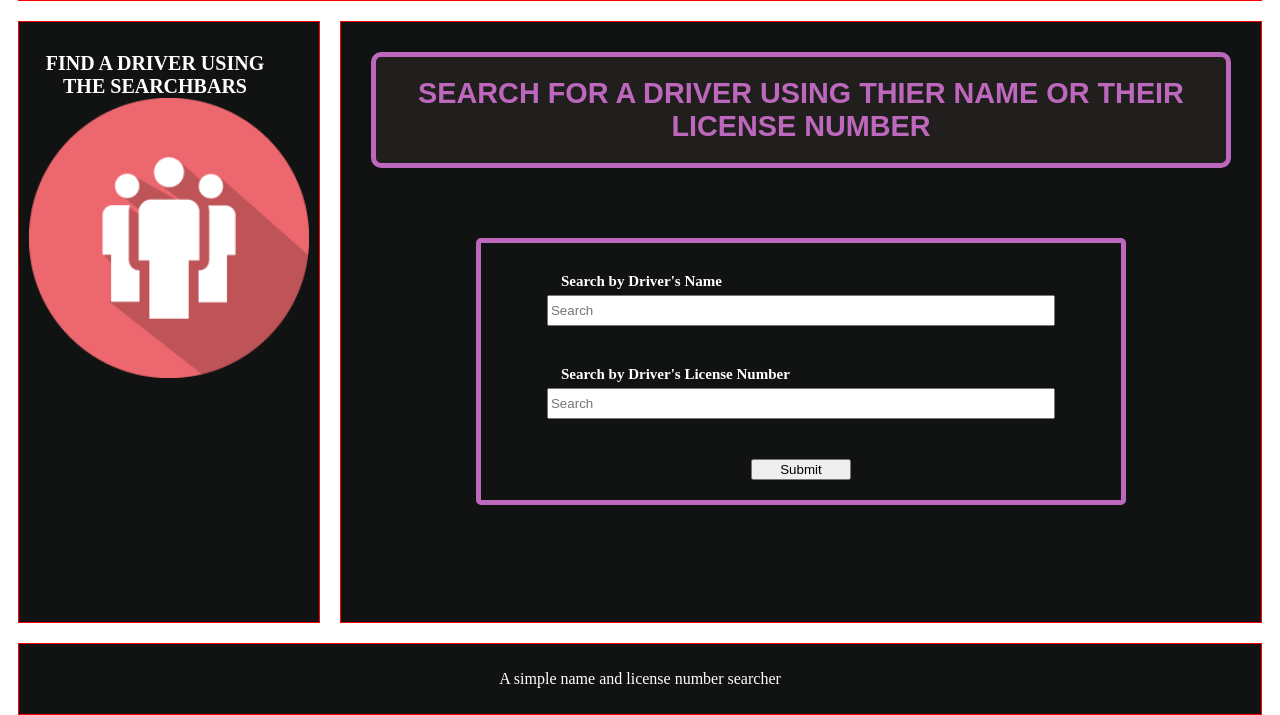
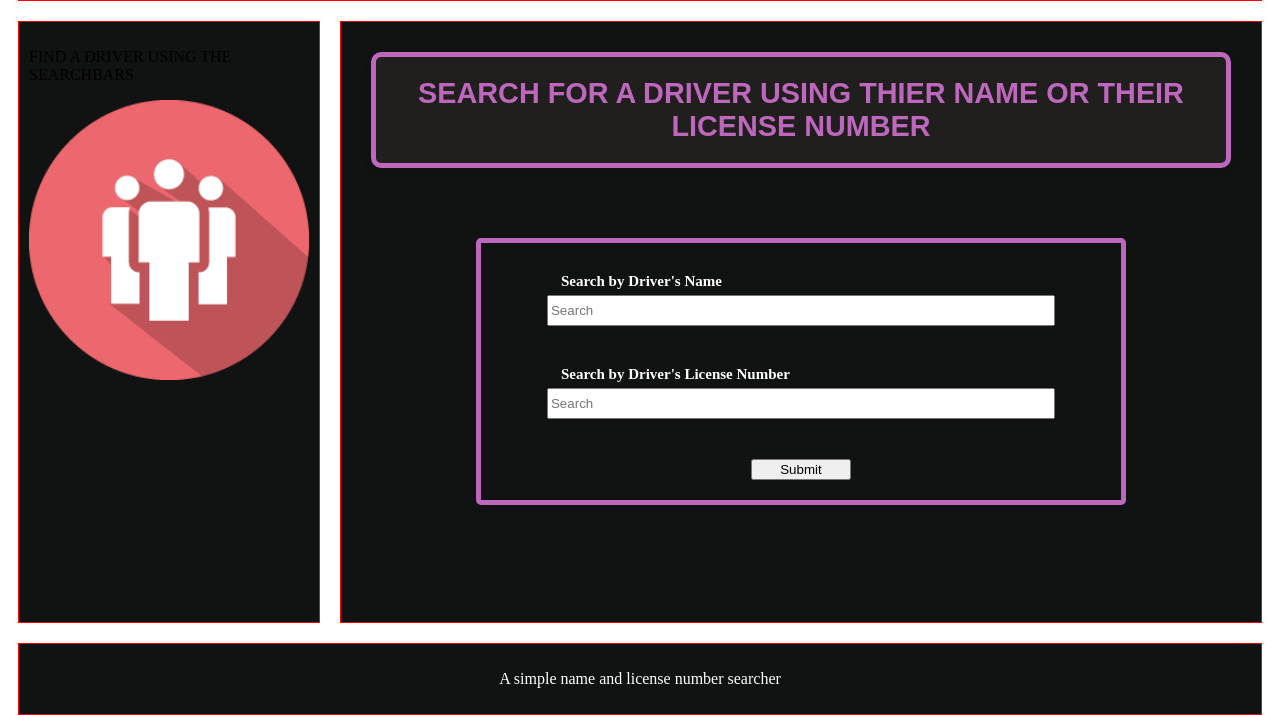
Before and after one commit to B3N-DAWSON/PEOPLE-AND-VEHICLE-SEARCH-WEBISTE, a plain HTML site: page index.html in a window 1280 px wide. Shown: the part 137-852 px from the top of the page. Drawn offline with Linux system fonts and the light colour scheme; a script that the page names is missing.

Commit message:
removing sidebar

```diff
--- a/style.css
+++ b/style.css
@@ -138,16 +138,7 @@ div.search-result-item p
 
 
 
-/* Sidebar text  */
-aside p
-{
-  width: 90%;
-  color: white;
-  font-weight: bold;
-  font-size: 20px;
-  margin-bottom: 0px;
-  text-align: center;
-}
+
 
 #main
 {
```
